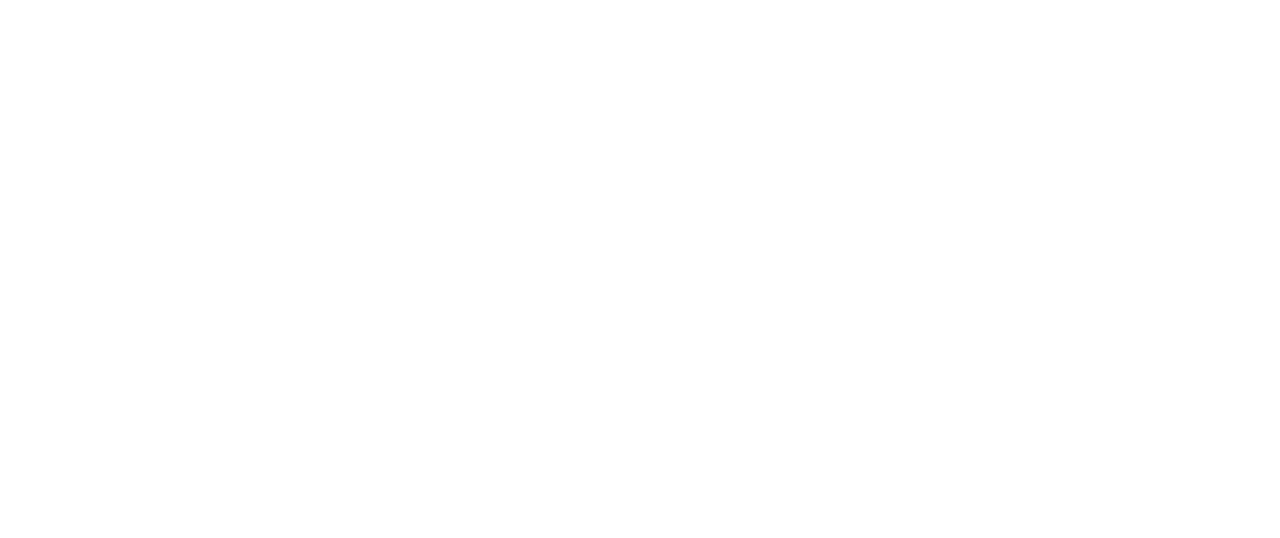
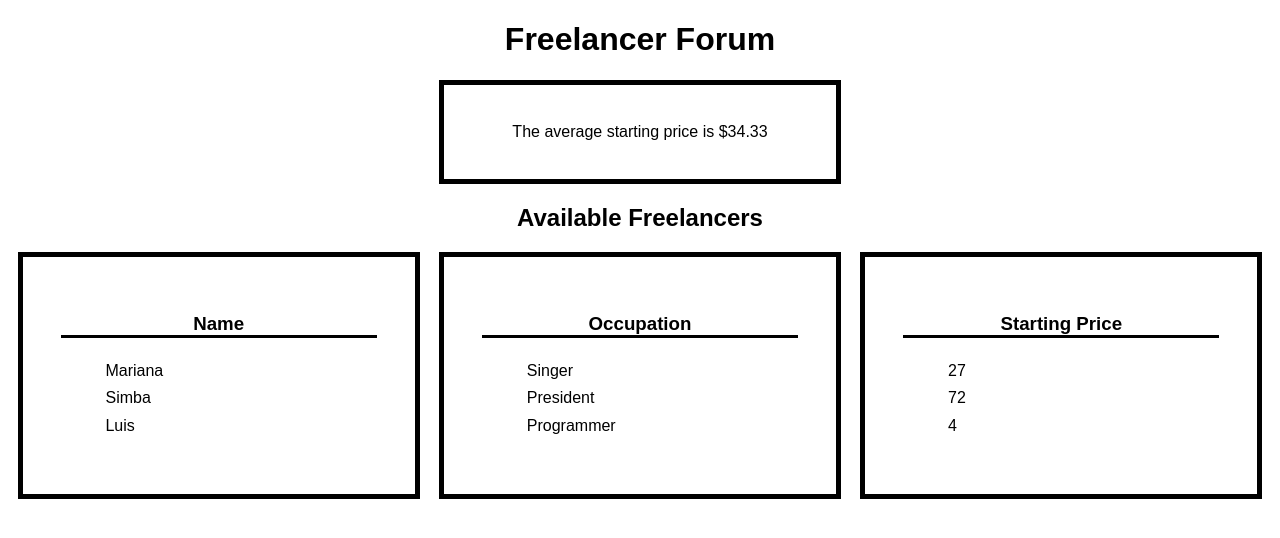
Before and after one commit to maripirescurti/Unit2.FreelancerForum, a plain HTML site: page index.html in a window 1280 px wide. Drawn offline with Linux system fonts and the light colour scheme.

Commit message:
Added function to calculate average

```diff
--- a/index.html
+++ b/index.html
@@ -4,10 +4,38 @@
   <meta charset="UTF-8">
   <meta name="viewport" content="width=device-width, initial-scale=1.0">
   <title>Document</title>
+  <link rel="stylesheet" href="style.css">
 
-  <script defer src="index.js"></script>
+  <!-- <script defer src="index.js"></script> -->
 </head>
 <body>
+  <header>
+    <h1>Freelancer Forum</h1>
+  </header>
+  <main>
+    <div id="average-price"></div>
+
+    <h2>Available Freelancers</h2>
+
+    <section>
+      <div>
+        <h3>Name</h3>
+        <ul id="names"></ul>
+      </div>
+
+      <div>
+        <h3>Occupation</h3>
+        <ul id="occupations"></ul>
+      </div>
+
+      <div>
+        <h3>Starting Price</h3>
+        <ul id="prices"></ul>
+      </div>
+    </section>
+
+    <script src="index.js"></script>
+  </main>
 
 </body>
 </html>
--- a/index.js
+++ b/index.js
@@ -0,0 +1,79 @@
+
+// STATE
+// Add array of freelancers
+
+const names = ['Mariana', 'Ozan', 'Simba', 'Luis', 'Celdy', 'Gui', 'Julia', 'Travis', 'Brian', 'Charbel', 'Carl']
+const occupations = ['Singer', 'Architect', 'President', 'Programmer', 'Dancer', 'Athlete', 'Psychologist', 'Politician', 'Actor', 'Author', 'Clown']
+const freelancers = [
+  {
+    name: 'Mariana',
+    occupation: 'Singer',
+    price: 27
+  },
+  {
+    name: 'Simba',
+    occupation: 'President',
+    price: 72
+  },
+]
+
+// setInterval will call 'addFreelancer' every 5000 miliseconds (5 second)
+const addFreelancerIntervalId = setInterval(addFreelancer, 5000)
+
+render(); // Call this function once to render initial state
+
+function render() {
+  // Render the names
+  const names = document.querySelector('#names');
+  const nameElements = freelancers.map((freelancer) => {
+    const element = document.createElement("li");
+    element.textContent = ('name', freelancer.name);
+    // element.classList.add('name', freelancer.name);
+    return element;
+  })
+  names.replaceChildren(...nameElements)
+
+  // render the occupations
+  const occupations = document.querySelector('#occupations');
+  const occupationElements = freelancers.map((freelancer) => {
+    const element = document.createElement("li");
+    element.textContent = ('occupation', freelancer.occupation);
+    return element;
+  })
+  occupations.replaceChildren(...occupationElements)
+
+  // render the prices
+  const prices = document.querySelector('#prices');
+  const priceElements = freelancers.map((freelancer) => {
+    const element = document.createElement("li");
+    element.textContent = ('price', freelancer.price);
+    return element;
+  })
+  prices.replaceChildren(...priceElements)
+
+  // render the average price
+  const averagePrice = calculateAveragePrice(freelancers);
+  const averagePrices = document.querySelector('#average-price');
+  averagePrices.textContent = `The average starting price is $${averagePrice}`;
+
+}
+
+function calculateAveragePrice() {
+  const total = freelancers.reduce((acc, freelancer) => acc + freelancer.price, 0);
+  const average = total / freelancers.length;
+  return average.toFixed(2); // Limits average to 2 decimal places
+}
+
+function addFreelancer() {
+  const name = names[Math.floor(Math.random() * names.length)];
+  const occupation = occupations[Math.floor(Math.random() * occupations.length)];
+  const price = Math.floor(Math.random() * 100);
+
+
+
+  freelancers.push({name, occupation, price});
+
+
+  render();
+
+}
--- a/style.css
+++ b/style.css
@@ -0,0 +1,38 @@
+body {
+  text-align: center;
+  font-family:Arial, Helvetica, sans-serif;
+}
+
+main {
+
+}
+
+section {
+  display: flex;
+  align-items: start;
+  justify-content:space-around;
+}
+
+div {
+  display: inline-block;
+  width: 25%;
+  padding: 3%;
+  border: 5px solid black;
+}
+
+h3 {
+  border-bottom: 3px solid black;
+}
+
+ul {
+  /* display: inline-block; */
+  /* border: 1px solid black; */
+  list-style: none;
+  text-align: left;
+}
+
+li {
+  /* border: 1px solid black; */
+  /* list-style: none; */
+  padding: .3em;
+}
```
